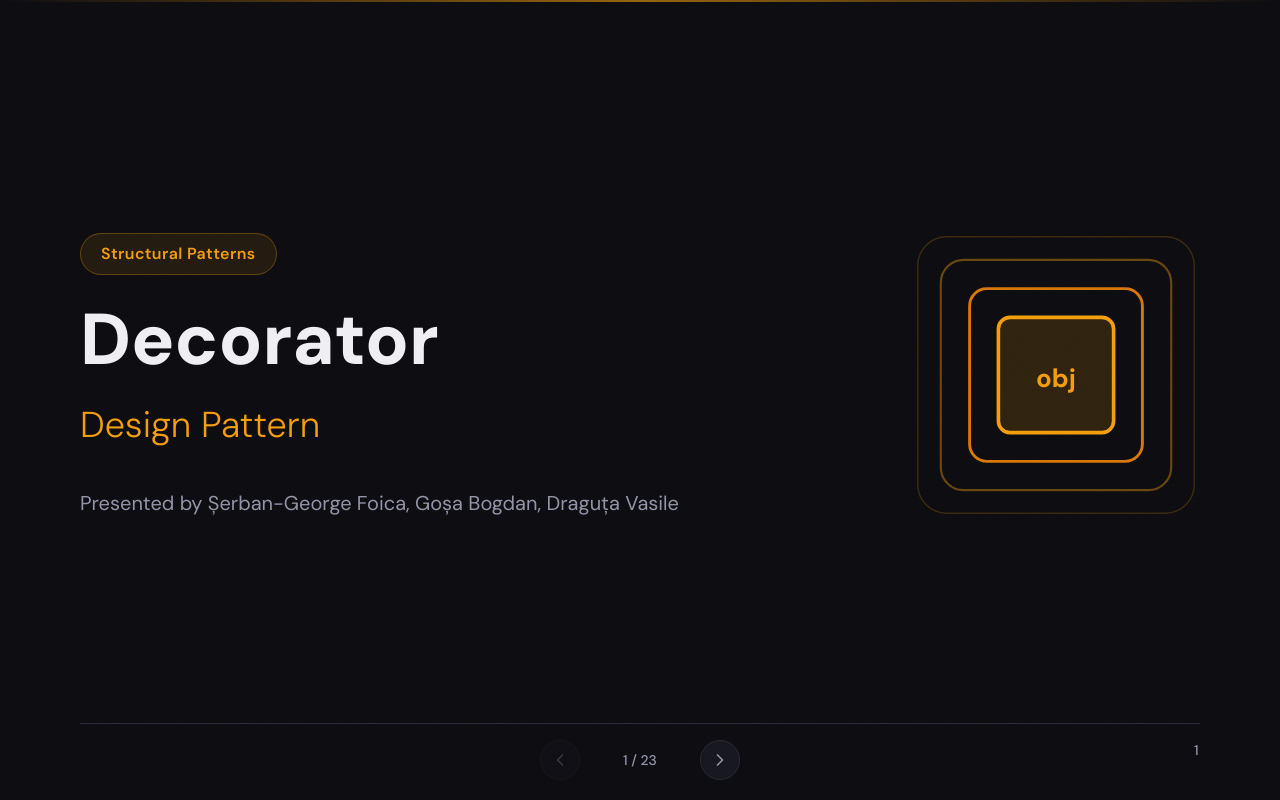
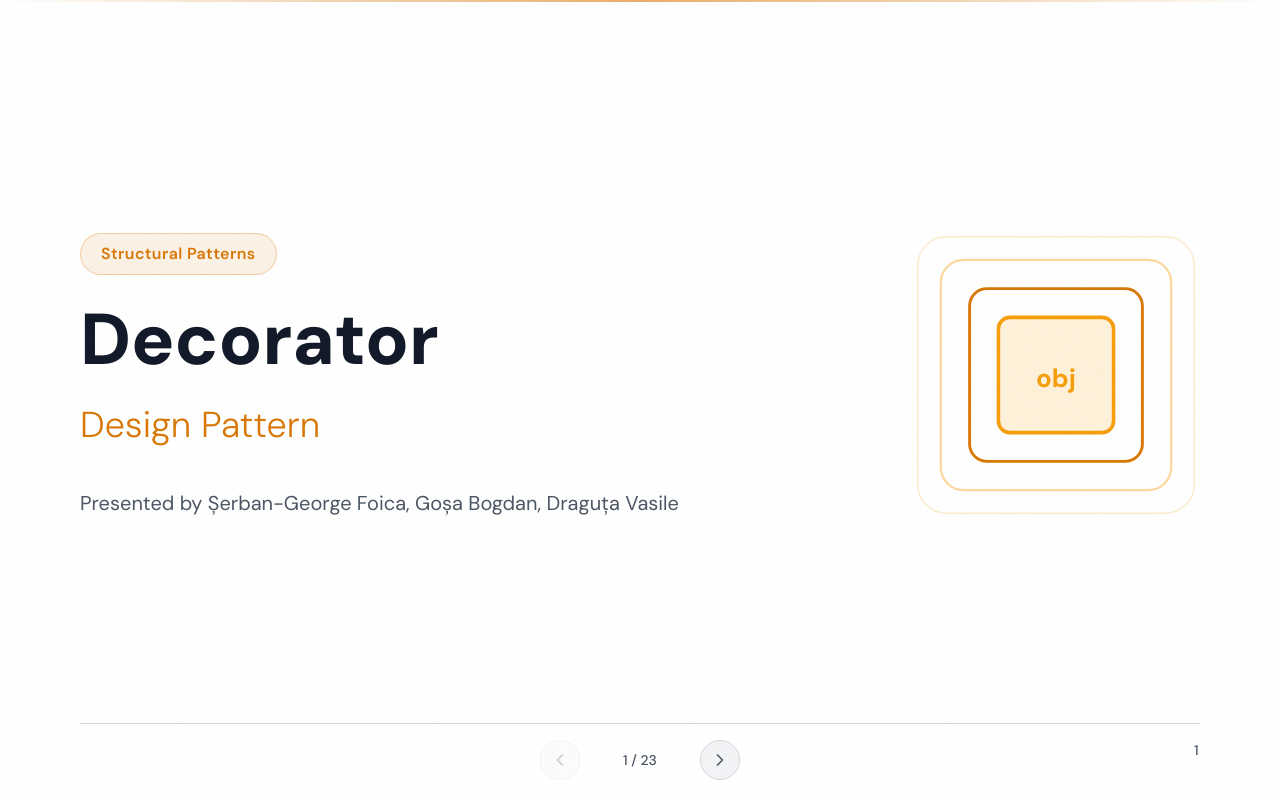
Before and after one commit to vasiledraguta/decorator-presentation, a React (Vite) app: page / in a window 1280 px wide. Built offline with nearby package versions, Linux system fonts and the light colour scheme.

Commit message:
dsaldhaslidhas

```diff
--- a/src/components/CodeBlock.tsx
+++ b/src/components/CodeBlock.tsx
@@ -115,12 +115,12 @@ function tokenize(line: string): Token[] {
 }
 
 const TOKEN_COLORS: Record<TokenType, string> = {
-  keyword: "#f59e0b",
-  string: "#34d399",
-  comment: "#5a5a72",
-  type: "#60a5fa",
-  punctuation: "#7a7a92",
-  plain: "#e0def4",
+  keyword: "#9333ea",
+  string: "#047857",
+  comment: "#6b7280",
+  type: "#2563eb",
+  punctuation: "#64748b",
+  plain: "#1e293b",
 };
 
 export function CodeBlock({ code, className = "", fontSize = "text-lg" }: CodeBlockProps) {
@@ -129,7 +129,7 @@ export function CodeBlock({ code, className = "", fontSize = "text-lg" }: CodeBl
   return (
     <div
       className={`border-border-card bg-code-bg overflow-auto rounded-xl border ${className}`}
-      style={{ boxShadow: "0 4px 24px rgba(0,0,0,0.3)" }}
+      style={{ boxShadow: "0 4px 24px rgba(0,0,0,0.08)" }}
     >
       <pre className={`p-7 leading-relaxed ${fontSize} font-mono`}>
         <code>
--- a/src/index.css
+++ b/src/index.css
@@ -1,19 +1,19 @@
 @import "tailwindcss";
 
 @theme inline {
-  --color-bg: #0c0c10;
-  --color-bg-card: #16161e;
-  --color-bg-elevated: #1e1e28;
-  --color-border-card: #2a2a38;
-  --color-accent: #f59e0b;
-  --color-accent-dim: #d97706;
-  --color-accent-light: rgba(245, 158, 11, 0.1);
-  --color-text: #f0eff4;
-  --color-text-muted: #9494a8;
-  --color-code-bg: #111118;
-  --color-code-text: #e0def4;
-  --color-green: #34d399;
-  --color-red: #fb7185;
+  --color-bg: #ffffff;
+  --color-bg-card: #f3f4f6;
+  --color-bg-elevated: #e5e7eb;
+  --color-border-card: #d1d5db;
+  --color-accent: #d97706;
+  --color-accent-dim: #b45309;
+  --color-accent-light: rgba(217, 119, 6, 0.1);
+  --color-text: #111827;
+  --color-text-muted: #4b5563;
+  --color-code-bg: #f1f5f9;
+  --color-code-text: #1e293b;
+  --color-green: #059669;
+  --color-red: #dc2626;
   --font-sans: "DM Sans", system-ui, -apple-system, sans-serif;
   --font-mono: "Space Mono", ui-monospace, "Cascadia Code", "Fira Code", Consolas, monospace;
 }
```
